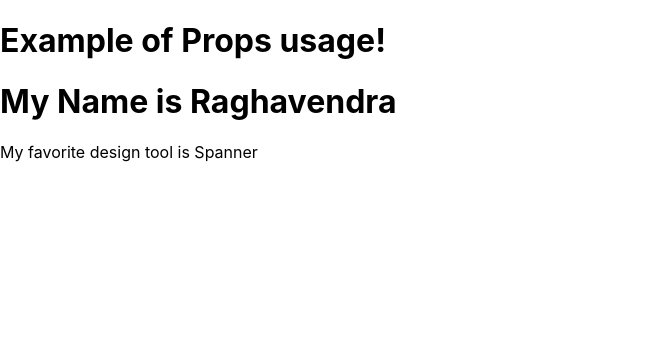
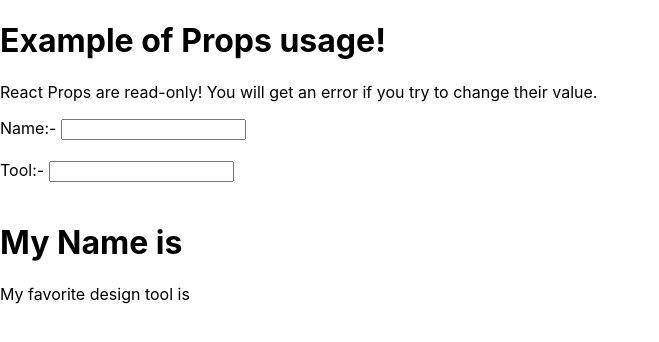
Before and after one commit to raghavendramj/NS_Rosalind_MERN, a React (Create React App) app in the folder ReactJS/newton-react-app/: page / in a window 1280 px wide. Shown: the top 342 px of the page, without its empty margins (0-659 px from the left). Built offline with nearby package versions, Linux system fonts and the light colour scheme.

Commit message:
Assignment

```diff
--- a/ReactJS/newton-react-app/src/components/garage.jsx
+++ b/ReactJS/newton-react-app/src/components/garage.jsx
@@ -2,11 +2,50 @@ import React, { Component } from 'react';
 import Tool from './tool';
 
 class Garage extends Component {
+    state = {
+        username: '',
+        tool: ''
+    }
+
+    changeName = (event) => {
+        let { username } = this.state;
+        username = event.target.value;
+        this.setState({ username });
+    }
+    changeTool = (event) => {
+        let { tool } = this.state;
+        tool = event.target.value;
+        this.setState({ tool });
+    }
+
+    // submitForTool = () => {
+    //     let { username, tool } = this.state;
+    //     username = document.getElementById("name").value;
+    //     tool = document.getElementById("tool").value;
+    //     console.log("Tool:- ", tool);
+    //     console.log("username:- ", username);
+    //     this.setState({ username, tool });
+    // }
+
     render() {
+        let { username, tool } = this.state;
         return (
             <div>
                 <h1>Example of Props usage!</h1>
-                <Tool name="Raghavendra" tool="Spanner" />
+                <p> React Props are read-only! You will get an error if you try to change their value.</p>
+
+                <div>
+                    <label htmlFor="name">Name:- </label>
+                    <input type="text" id="name" onChange={this.changeName} />
+                </div>
+                <br />
+                <div>
+                    <label htmlFor="name">Tool:- </label>
+                    <input type="text" id="tool" onChange={this.changeTool} />
+                </div>
+                <br />
+                {/* <button onClick={this.submitForTool}>Submit Info</button> */}
+                <Tool name={username} tool={tool} />
             </div>
         );
     }
--- a/ReactJS/newton-react-app/src/components/tool.jsx
+++ b/ReactJS/newton-react-app/src/components/tool.jsx
@@ -1,4 +1,4 @@
-import React, { Component } from 'react';
+import React from 'react';
 
 //Functionl Component!
 function Tool(props) {
```
